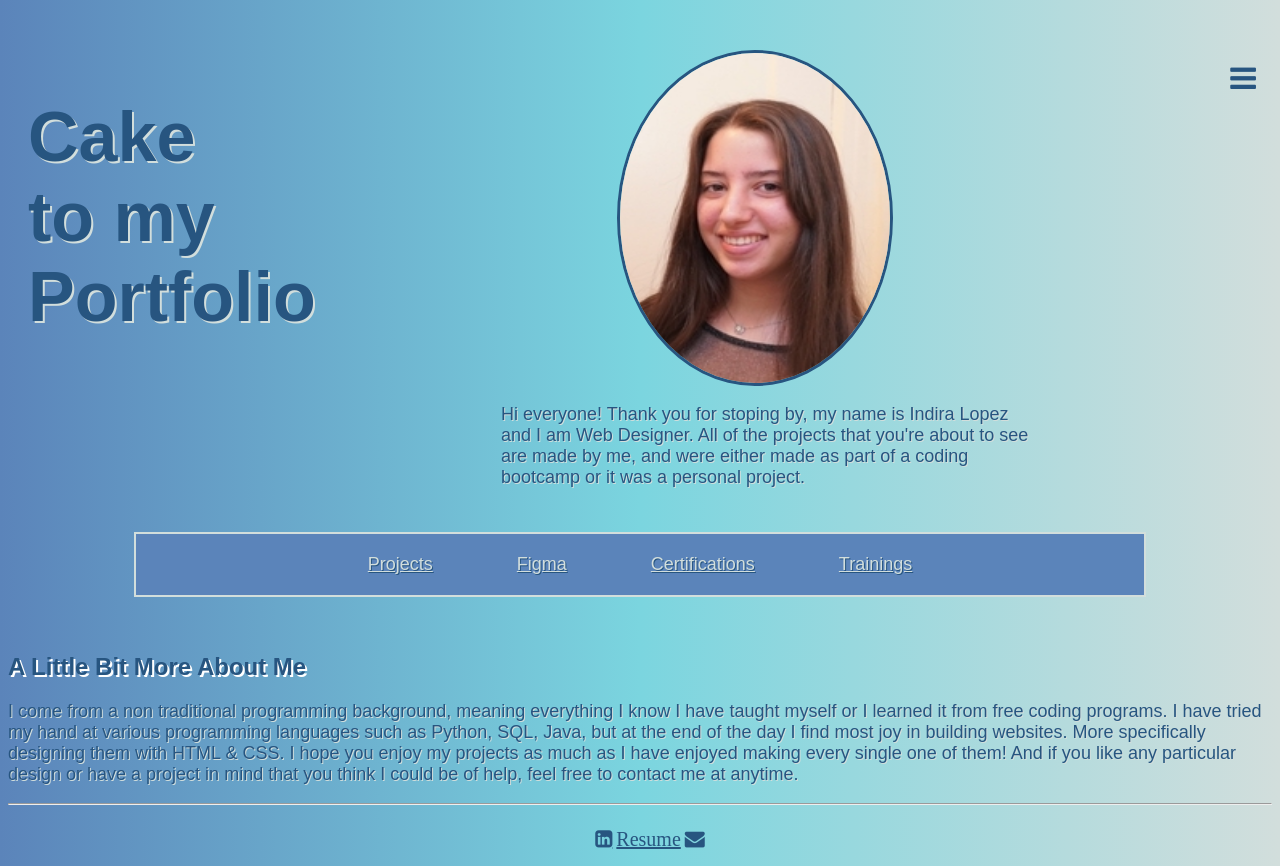
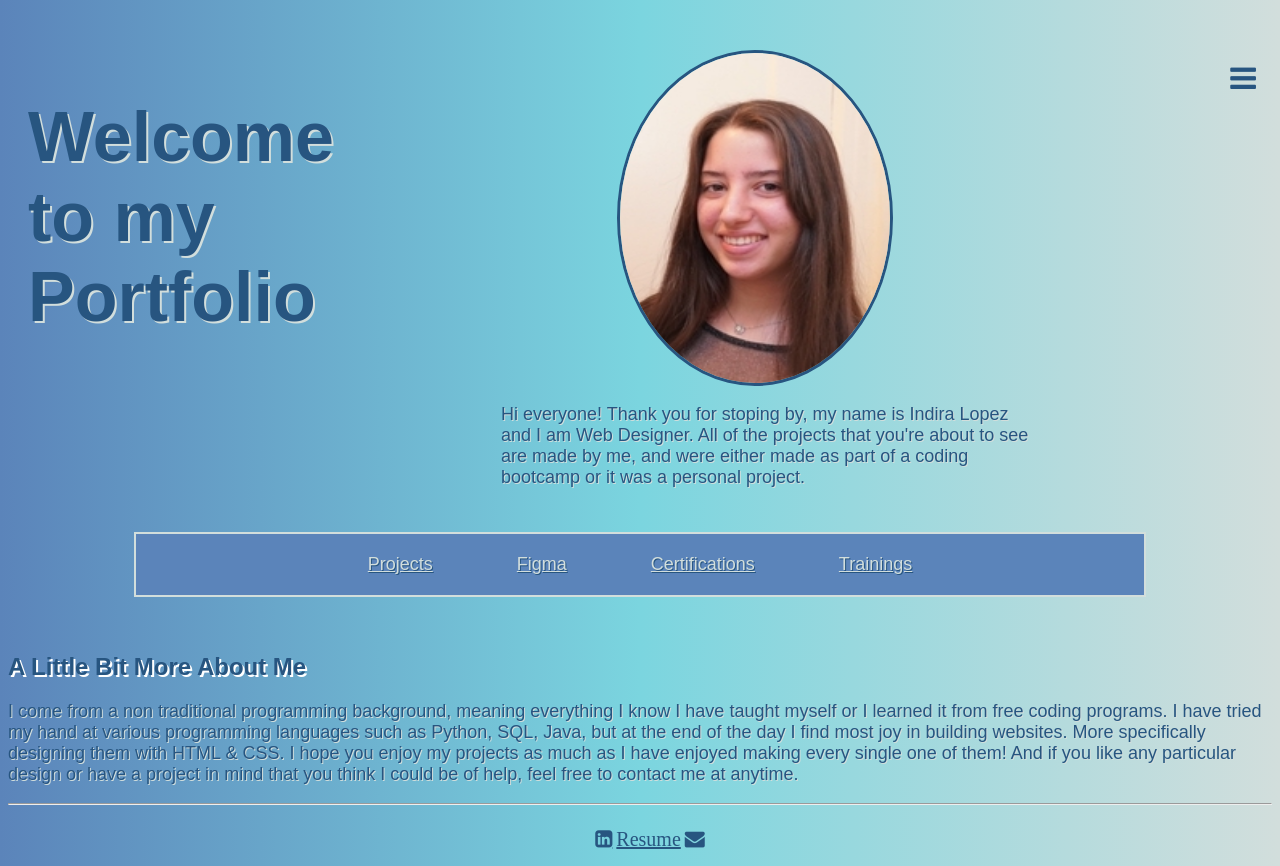
Before and after one commit to Indira204/designPortfolio, a plain HTML site: page Portfolio/index.html in a window 1280 px wide. Drawn offline with Linux system fonts and the light colour scheme.

Commit message:
Update index.html

```diff
--- a/Portfolio/index.html
+++ b/Portfolio/index.html
@@ -28,7 +28,7 @@
   </div>
 </div>
 
-<h1>Cake <br>to my <br>Portfolio</h1>
+<h1>Welcome <br>to my <br>Portfolio</h1>
 
 <div class="text">
 <img src="profile.jpeg" alt="Profile Picture" height="330" width="270" class="center"/>
```
